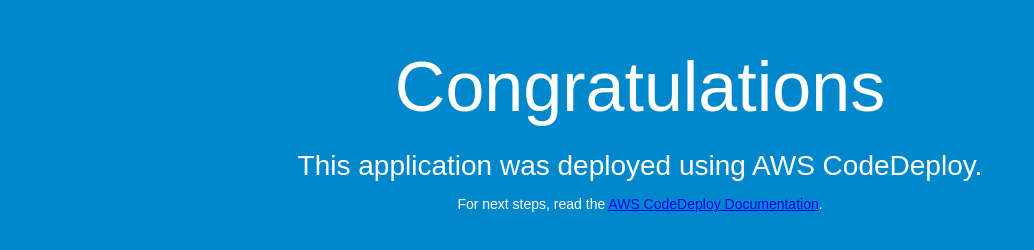
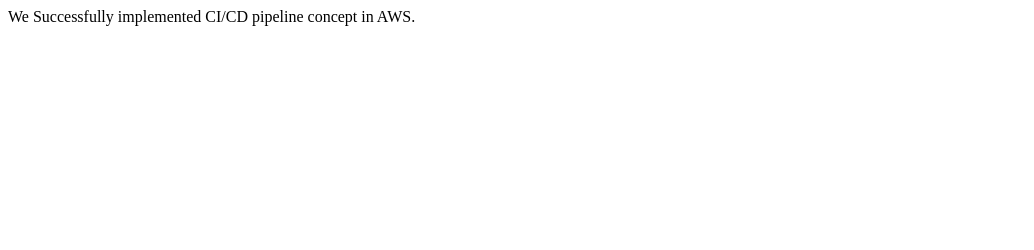
Before and after one commit to GayathriSadhineni/webserverapp, a plain HTML site: page index.html in a window 1280 px wide. Shown: the whole page, without its empty margins (0-1034 px from the left). Drawn offline with Linux system fonts and the light colour scheme.

Commit message:
Update index.html

```diff
--- a/index.html
+++ b/index.html
@@ -1,34 +1 @@
-<!DOCTYPE html>
-<html>
-<head>
-  <meta charset="utf-8">
-  <title>Sample Deployment</title>
-  <style>
-    body {
-      color: #ffffff;
-      background-color: #0188cc;
-      font-family: Arial, sans-serif;
-      font-size: 14px;
-    }
-
-    h1 {
-      font-size: 500%;
-      font-weight: normal;
-      margin-bottom: 0;
-    }
-
-    h2 {
-      font-size: 200%;
-      font-weight: normal;
-      margin-bottom: 0;
-    }
-  </style>
-</head>
-<body>
-  <div align="center">
-    <h1>Congratulations</h1>
-    <h2>This application was deployed using AWS CodeDeploy.</h2>
-    <p>For next steps, read the <a href="http://aws.amazon.com/documentation/codedeploy">AWS CodeDeploy Documentation</a>.</p>
-  </div>
-</body>
-</html>
+We Successfully implemented CI/CD pipeline concept in AWS.
```
